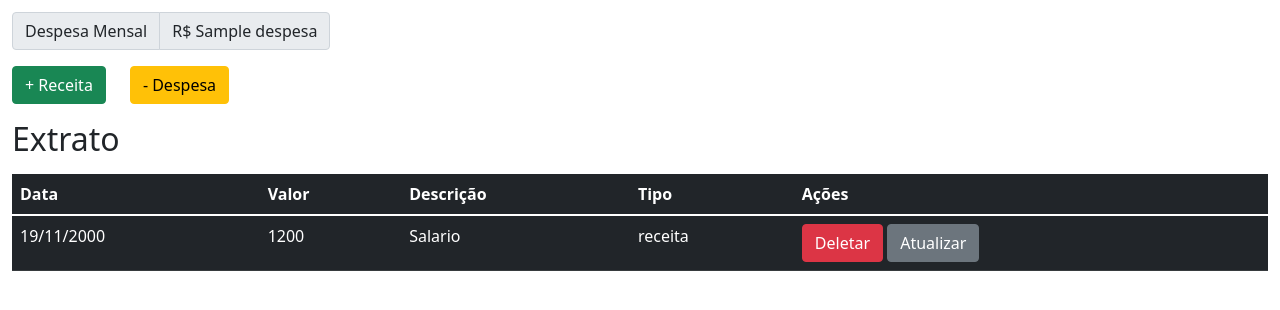
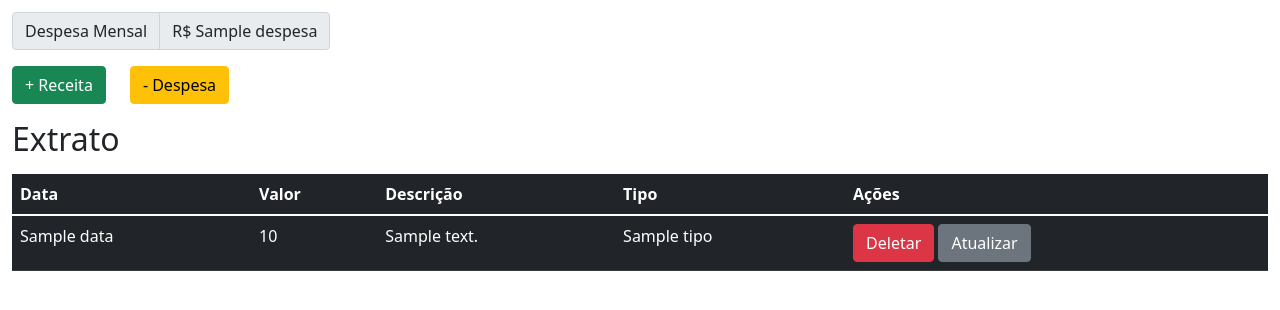
Before and after one commit to devanessacarvalho/money, a Flask app: template templates/index.html in a window 1280 px wide. Shown: the part 152-462 px from the top of the page. Run offline with Flask 2, Linux system fonts and the light colour scheme; the template is opened without the code that fills it: most values are stand-ins (such as "Sample title", 1, 10 or a date in 2020); some libraries are stand-ins or nearby versions.

Commit message:
refactor: ajustes nos metodos do banco de dados e add integração do extrato

```diff
--- a/app.py
+++ b/app.py
@@ -1,4 +1,4 @@
-from db import createReceita, createDespesa, totalReceitas, totalDespesas, saldo, excluirTransacao
+from db import createTransacao, totalReceitas, totalDespesas, saldo, extrato, excluirTransacao
 from uuid import uuid4
 from flask import Flask, render_template, redirect, request
 
@@ -10,7 +10,8 @@ def index():
     'index.html',
     saldo = saldo(),
     receita=totalReceitas(),
-    despesa = totalDespesas()
+    despesa = totalDespesas(),
+    extrato = extrato(),
   )
 
 @app.route('/cadastrar/<tipo>', methods=['GET', 'POST'])
@@ -23,15 +24,16 @@ def cadastrar(tipo):
     'descricao':request.form['descricao'],
     'valor':float(request.form['valor']),
     'data':request.form['data'],
+    'tipo': tipo,
   }
 
-  createReceita(dados) if tipo == 'receita' else createDespesa(dados)
+  createTransacao(dados)
 
   return redirect('/')
 
-@app.route('/deletar/<tipo>/<id>')
-def deletar(tipo, id):
-  excluirTransacao(tipo, id)
+@app.route('/deletar/<id>')
+def deletar(id):
+  excluirTransacao(id)
 
   return redirect("/")
 
--- a/templates/index.html
+++ b/templates/index.html
@@ -45,20 +45,22 @@
         </tr>
       </thead>
       <tbody>
+        {% for item in extrato %}
         <tr>
-          <td scope="row">19/11/2000</td>
-          <td>1200</td>
-          <td>Salario</td>
-          <td>receita</td>
+          <td scope="row">{{item["data"]}}</td>
+          <td>{{item["valor"]}}</td>
+          <td>{{item["descricao"]}}</td>
+          <td>{{item["tipo"]}}</td>
           <td>
-            <a class="btn btn-danger" href='/deletar/receita/8b206b50-c157-440c-a950-e521cf5c46e4'>
+            <a class="btn btn-danger" href='/deletar/{{item["id"]}}'>
               Deletar
             </a>
-            <a href='/atualizar/receita/8b206b50-c157-440c-a950-e521cf5c46e4'class="btn btn-secondary">
+            <a href='/atualizar/{{item["id"]}}'class="btn btn-secondary">
               Atualizar
             </a>
           </td>
         </tr>
+        {% endfor %}
     </table>
   </div>
 </div>
```
Also changed, not shown: db.py (+14 -19 lines).
